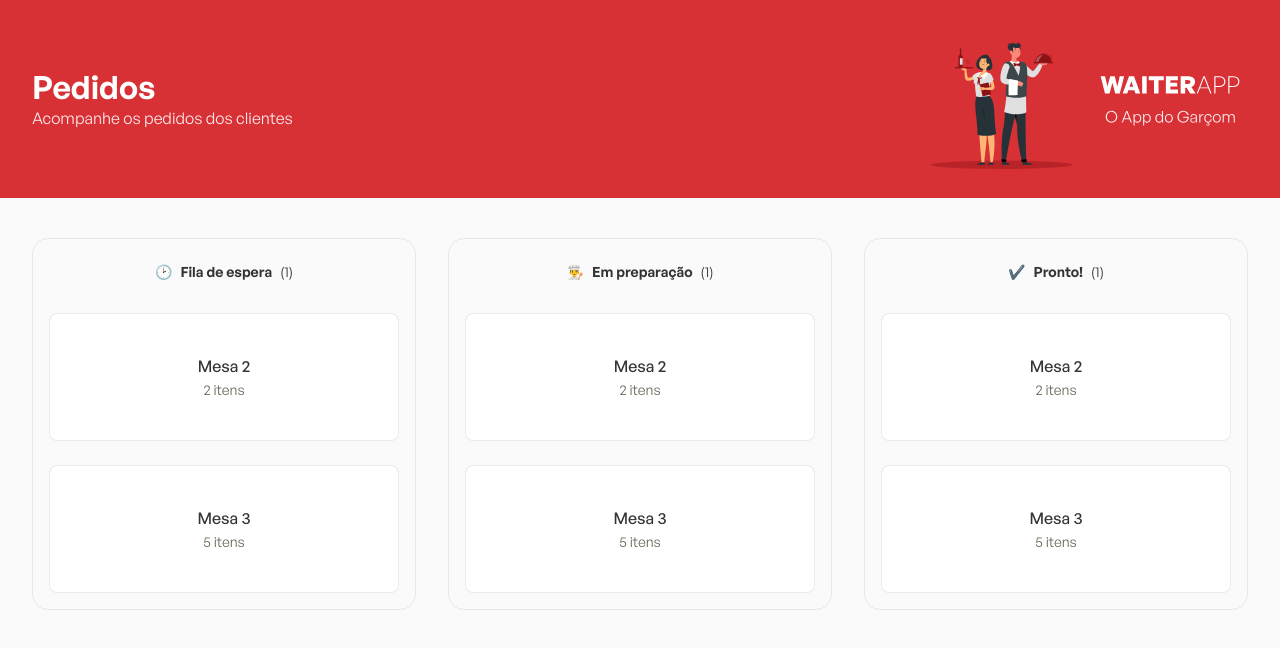
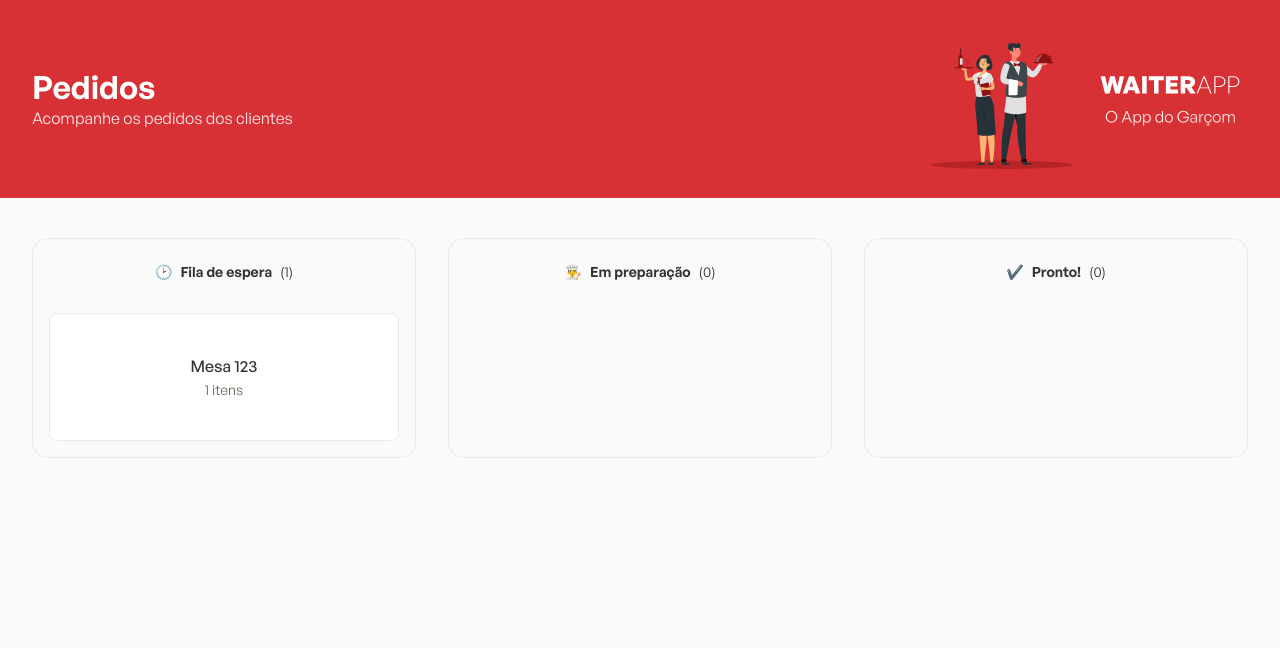
Before and after one commit to gabrielCesarino/waiterapp-react-fe, a React (Vite) app: page / in a window 1280 px wide. Shown: the top 648 px of the page. Built offline with nearby package versions, Linux system fonts and the light colour scheme.

Commit message:
add: rendering button with dynamic info

```diff
--- a/src/components/OrdersBoard/index.tsx
+++ b/src/components/OrdersBoard/index.tsx
@@ -1,4 +1,5 @@
 import { Order } from '../../types/Order';
+import { Orders } from '../Orders';
 import { Board, OrdersContainer } from './styles';
 
 interface OrdersBoardProps {
@@ -12,17 +13,18 @@ export function OrdersBoard(props: OrdersBoardProps) {
 		<header>
 			<span>{props.icon}</span>
 			<strong>{props.title}</strong>
-			<span>(1)</span>
+			<span>({props.orders.length})</span>
 		</header>
-		<OrdersContainer>
-			<button type='button'>
-				<strong>Mesa 2</strong>
-				<span>2 itens</span>
-			</button>
-			<button type='button'>
-				<strong>Mesa 3</strong>
-				<span>5 itens</span>
-			</button>
-		</OrdersContainer>
+
+		{props.orders.length > 0 &&
+			<OrdersContainer>
+				{props.orders.map((order) => (
+					<button type='button' key={order._id}>
+						<strong>Mesa {order.table}</strong>
+						<span>{order.products.length} itens</span>
+					</button>
+				))}
+			</OrdersContainer>
+		}
 	</Board>;
 }
```
